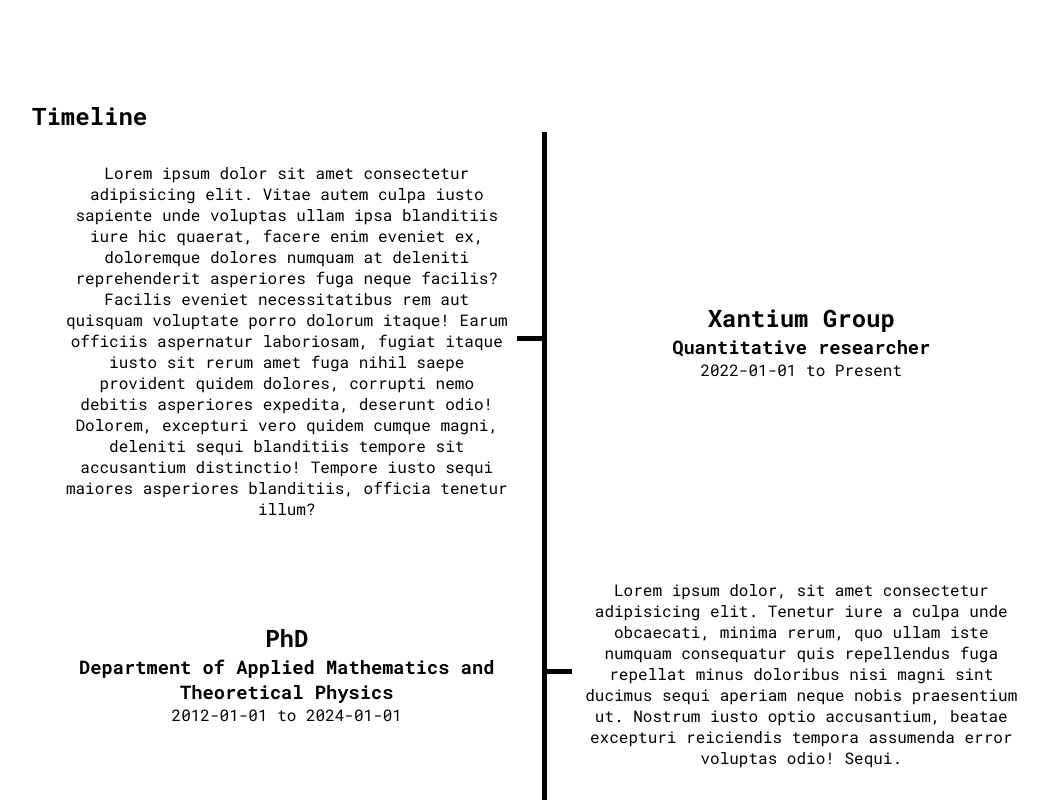
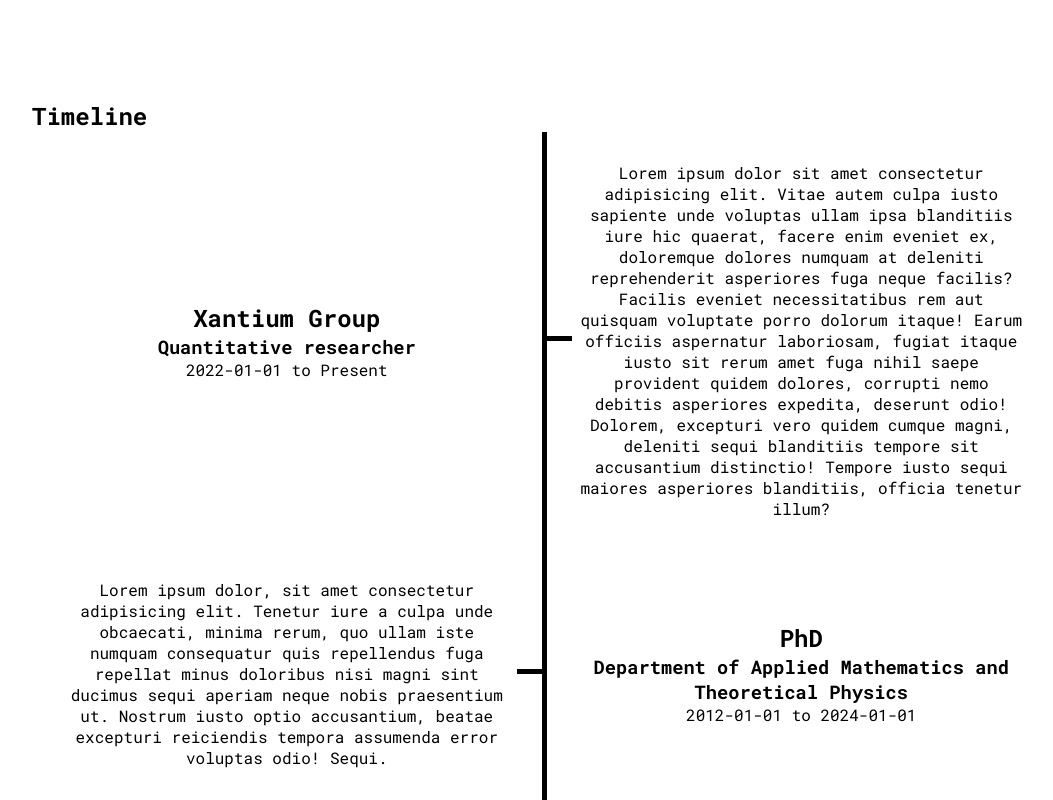
Before and after one commit to siranipour/website, a React (Vite) app: page / in a window 1280 px wide. Shown: the part 740-1540 px from the top of the page, without its empty margins (96-1149 px from the left). Built offline with nearby package versions, Linux system fonts and the light colour scheme.

Commit message:
Flip timeline horizontally

```diff
--- a/src/components/Timeline/Timeline.module.css
+++ b/src/components/Timeline/Timeline.module.css
@@ -23,16 +23,16 @@
     text-align: center;
 }
 
-.timeline-entry:nth-child(even) {
+.timeline-entry:nth-child(odd) {
     flex-direction: row-reverse;
 }
 
-.timeline-entry:nth-child(odd) > div:last-child {
+.timeline-entry:nth-child(even) > div:last-child {
     border-left-width: var(--tick-height);
     border-left-style: solid;
 }
 
-.timeline-entry:nth-child(even) > div:last-child {
+.timeline-entry:nth-child(odd) > div:last-child {
     border-right-width: var(--tick-height);
     border-right-style: solid;
 }
@@ -41,7 +41,7 @@
     position: relative;
 }
 
-.timeline-entry:nth-child(even) > .description::after, .description::before {
+.timeline-entry:nth-child(odd) > .description::after, .description::before {
     content: '';
     color: black;
     background-color: black;
@@ -52,7 +52,7 @@
     bottom: 50%;
 }
 
-.timeline-entry:nth-child(odd) > .description::before {
+.timeline-entry:nth-child(even) > .description::before {
     left: 0;
 }
 
@@ -67,10 +67,10 @@
     .description::after, .description::before{
         visibility: hidden;
     }
-    .timeline-entry:nth-child(odd) > div:last-child {
+    .timeline-entry:nth-child(even) > div:last-child {
         border-left-width: 0;
     }
-    .timeline-entry:nth-child(even) > div:last-child {
+    .timeline-entry:nth-child(odd) > div:last-child {
         border-right-width: 0;
     }
 }
--- a/src/components/Timeline/Timeline.tsx
+++ b/src/components/Timeline/Timeline.tsx
@@ -54,7 +54,7 @@
   return (
     <>
       <div className={style["timeline-entry"]}>
-        <div className={style.dates}>
+        <div>
           <h2>{title}</h2>
           <h3>{subtitle}</h3>
           {startDate} to {endDate}
```
